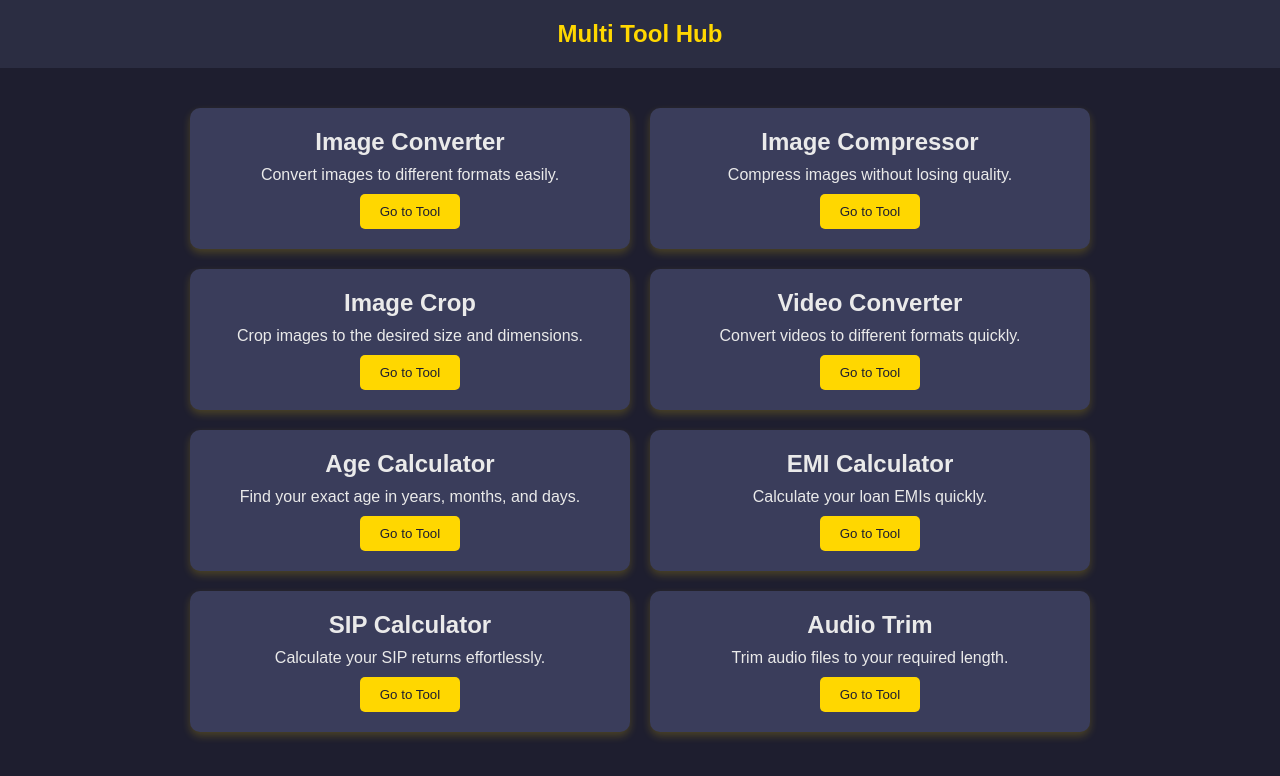
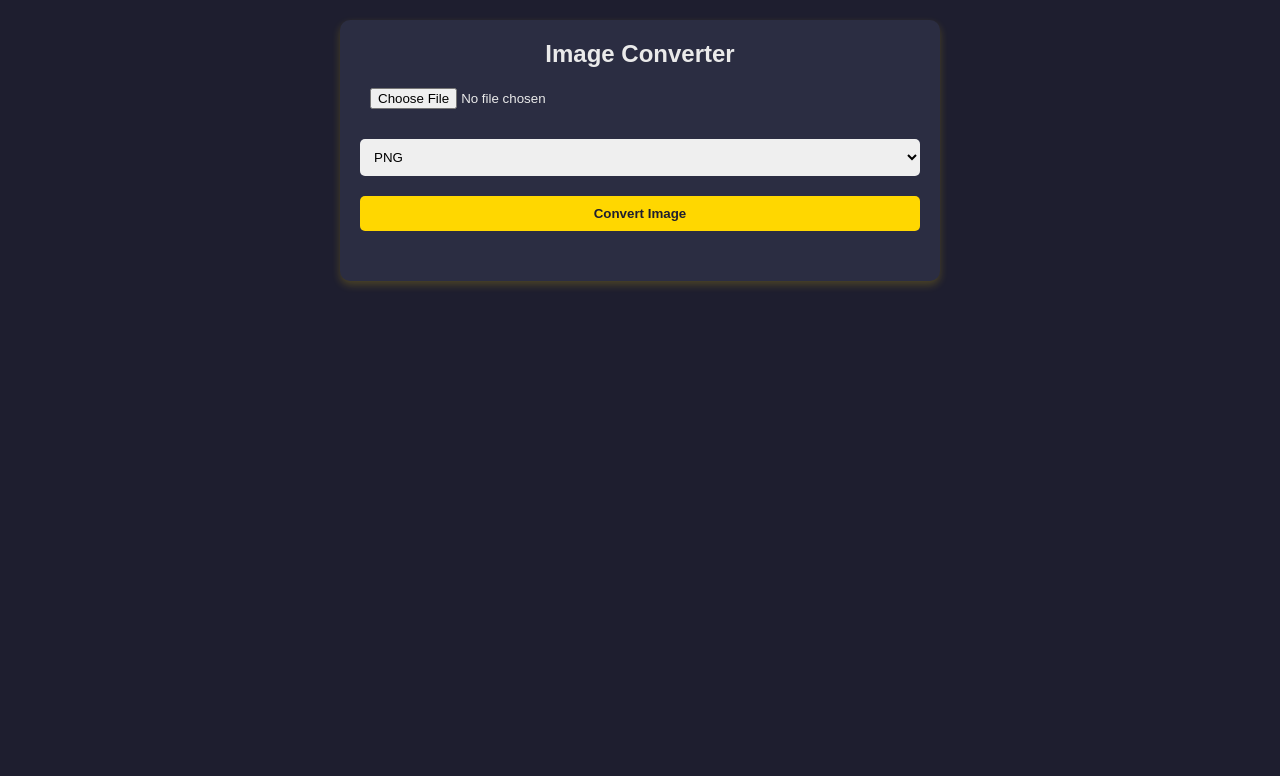
Before and after one commit to Onekit00001/One-kit, a plain HTML site: page image-converter.html in a window 1280 px wide. Drawn offline with Linux system fonts and the light colour scheme.

Commit message:
Refactor image converter tool layout and functionality
Updated the title and modified the layout for the image converter tool. Added functionality for image conversion and preview.

```diff
--- a/image-converter.html
+++ b/image-converter.html
@@ -3,7 +3,7 @@
 <head>
     <meta charset="UTF-8">
     <meta name="viewport" content="width=device-width, initial-scale=1.0">
-    <title>Multi Tool Hub</title>
+    <title>Image Converter Tool</title>
     <style>
         * {
             margin: 0;
@@ -16,122 +16,100 @@
             background: #1E1E2F;
             color: #EAEAEA;
             text-align: center;
-        }
-
-        .header {
-            background: #2B2D42;
             padding: 20px;
-            font-size: 24px;
-            font-weight: bold;
-            color: #FFD700;
         }
 
         .container {
-            display: grid;
-            grid-template-columns: repeat(2, 1fr);
-            gap: 20px;
-            max-width: 900px;
-            margin: 40px auto;
-        }
-
-        .tool-card {
-            background: #3A3D5B;
+            max-width: 600px;
+            margin: auto;
+            background: #2B2D42;
             padding: 20px;
             border-radius: 10px;
-            text-align: center;
-            transition: 0.3s;
             box-shadow: 0 4px 8px rgba(255, 215, 0, 0.2);
         }
 
-        .tool-card:hover {
+        input, select, button {
+            margin: 10px 0;
+            padding: 10px;
+            width: 100%;
+            border-radius: 5px;
+            border: none;
+        }
+
+        button {
             background: #FFD700;
             color: #1E1E2F;
+            cursor: pointer;
+            font-weight: bold;
         }
 
-        .tool-card h2 {
-            margin-bottom: 10px;
-        }
-
-        .btn {
-            display: inline-block;
-            margin-top: 10px;
-            padding: 10px 20px;
-            background: #FFD700;
-            color: #1E1E2F;
-            border: none;
-            border-radius: 5px;
-            cursor: pointer;
-            transition: 0.3s;
-        }
-
-        .btn:hover {
+        button:hover {
             background: #E6C200;
         }
 
-        @media (max-width: 768px) {
-            .container {
-                grid-template-columns: 1fr;
-            }
+        .preview {
+            margin-top: 20px;
         }
     </style>
 </head>
 <body>
-    <div class="header">Multi Tool Hub</div>
-
     <div class="container">
-        <div class="tool-card">
-            <h2>Image Converter</h2>
-            <p>Convert images to different formats easily.</p>
-            <button class="btn" onclick="goToSection('image-converter')">Go to Tool</button>
-        </div>
-
-        <div class="tool-card">
-            <h2>Image Compressor</h2>
-            <p>Compress images without losing quality.</p>
-            <button class="btn" onclick="goToSection('image-compressor')">Go to Tool</button>
-        </div>
-
-        <div class="tool-card">
-            <h2>Image Crop</h2>
-            <p>Crop images to the desired size and dimensions.</p>
-            <button class="btn" onclick="goToSection('image-crop')">Go to Tool</button>
-        </div>
-
-        <div class="tool-card">
-            <h2>Video Converter</h2>
-            <p>Convert videos to different formats quickly.</p>
-            <button class="btn" onclick="goToSection('video-converter')">Go to Tool</button>
-        </div>
-
-        <div class="tool-card">
-            <h2>Age Calculator</h2>
-            <p>Find your exact age in years, months, and days.</p>
-            <button class="btn" onclick="goToSection('age-calculator')">Go to Tool</button>
-        </div>
-
-        <div class="tool-card">
-            <h2>EMI Calculator</h2>
-            <p>Calculate your loan EMIs quickly.</p>
-            <button class="btn" onclick="goToSection('emi-calculator')">Go to Tool</button>
-        </div>
-
-        <div class="tool-card">
-            <h2>SIP Calculator</h2>
-            <p>Calculate your SIP returns effortlessly.</p>
-            <button class="btn" onclick="goToSection('sip-calculator')">Go to Tool</button>
-        </div>
-
-        <div class="tool-card">
-            <h2>Audio Trim</h2>
-            <p>Trim audio files to your required length.</p>
-            <button class="btn" onclick="goToSection('audio-trim')">Go to Tool</button>
-        </div>
+        <h2>Image Converter</h2>
+        <input type="file" id="imageInput" accept="image/*">
+        <select id="formatSelect">
+            <option value="png">PNG</option>
+            <option value="jpg">JPG</option>
+            <option value="webp">WEBP</option>
+        </select>
+        <button onclick="convertImage()">Convert Image</button>
+        <p id="status"></p>
+        <div class="preview" id="previewContainer"></div>
     </div>
 
     <script>
-        function goToSection(sectionId) {
-            alert('Redirecting to ' + sectionId + ' (Page under development)');
-            // Replace with actual navigation logic when the pages are ready
+        function convertImage() {
+            const fileInput = document.getElementById('imageInput');
+            const format = document.getElementById('formatSelect').value;
+            const status = document.getElementById('status');
+            const previewContainer = document.getElementById('previewContainer');
+
+            if (!fileInput.files.length) {
+                alert('Please upload an image first.');
+                return;
+            }
+
+            status.textContent = 'Processing image...';
+            const file = fileInput.files[0];
+            const reader = new FileReader();
+
+            reader.onload = function (event) {
+                const img = new Image();
+                img.src = event.target.result;
+                img.onload = function () {
+                    const canvas = document.createElement('canvas');
+                    const ctx = canvas.getContext('2d');
+                    canvas.width = img.width;
+                    canvas.height = img.height;
+                    ctx.drawImage(img, 0, 0);
+
+                    const convertedImage = canvas.toDataURL(`image/${format}`);
+                    previewContainer.innerHTML = `<img src="${convertedImage}" style="max-width: 100%; border-radius: 5px; margin-top: 10px;">`;
+                    const downloadBtn = document.createElement('a');
+                    downloadBtn.href = convertedImage;
+                    downloadBtn.download = `converted_image.${format}`;
+                    downloadBtn.textContent = 'Download Image';
+                    downloadBtn.style.display = 'block';
+                    downloadBtn.style.background = '#FFD700';
+                    downloadBtn.style.color = '#1E1E2F';
+                    downloadBtn.style.padding = '10px';
+                    downloadBtn.style.marginTop = '10px';
+                    downloadBtn.style.textDecoration = 'none';
+                    downloadBtn.style.borderRadius = '5px';
+                    previewContainer.appendChild(downloadBtn);
+                    status.textContent = '';
+                };
+            };
+            reader.readAsDataURL(file);
         }
     </script>
 </body>
```
